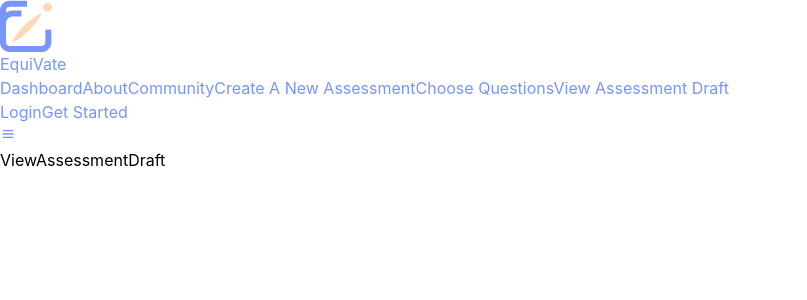
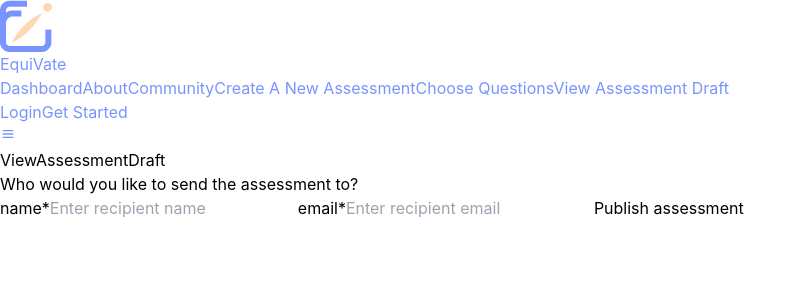
Before and after one commit to cherryontech/guava_dream_fall2023, a React (Create React App) app: page /assessment-draft in a window 1280 px wide. Shown: the top 300 px of the page, without its empty margins (0-807 px from the left). Built offline with nearby package versions, Linux system fonts and the light colour scheme.

Commit message:
feat: Add funtionality to send assessment

```diff
--- a/src/Pages/ViewAssessmentDraft.js
+++ b/src/Pages/ViewAssessmentDraft.js
@@ -1,5 +1,7 @@
 import PropTypes from 'prop-types';
 import { Slider } from '@mui/material';
+import { useEffect, useState } from "react";
+import emailjs from "@emailjs/browser";
 
 const ViewAssessmentDraft = ({ assessmentQuestions, deleteQuestion }) => {
   const marks = [
@@ -47,10 +49,57 @@ const ViewAssessmentDraft = ({ assessmentQuestions, deleteQuestion }) => {
     </div>
   ));
 
+  const [loading, setLoading] = useState(false)
+
+
+  useEffect(() => emailjs.init("zo743h247QwTwz8gU"), []);
+  //...
+    const [recipientName, setRecipientName] = useState('');
+    const [recipientEmail, setRecipientEmail] = useState('');
+
+    const handleSubmit = async (e) => {
+    e.preventDefault();
+    const serviceId = "service_qzyuot1";
+    const templateId = "template_7zacm7f";
+    try {
+      setLoading(true);
+      await emailjs.send(serviceId, templateId, {
+       name: recipientName,
+       recipient: recipientEmail
+      });
+      alert("email successfully sent check inbox");
+    } catch (error) {
+      console.log(error);
+    } finally {
+      setLoading(false);
+    }
+  };
+
+
   return (
     <>
       <p>ViewAssessmentDraft</p>
       {displayAssessmentQuestions}
+
+      <aside></aside>
+      <form className="for" onSubmit={handleSubmit}>
+          <h5> Who would you like to send the assessment to?</h5>
+          <label htmlFor="name" aria-label="name">name*</label>
+          <input
+            type="text"
+            placeholder="Enter recipient name"
+            value={recipientName}
+            onChange={(e) => setRecipientName(e.target.value)}
+          />
+          <label htmlFor="email" aria-label="email">email*</label>
+          <input
+            type="email"
+            placeholder="Enter recipient email"
+            value={recipientEmail}
+            onChange={(e) => setRecipientEmail(e.target.value)}
+        />
+          <button type="submit" disabled={loading}  >Publish assessment</button>
+      </form>
     </>
   );
 };
```
Also changed, not shown: src/Pages/SendAssessment.js (deleted, +0 -50 lines).
